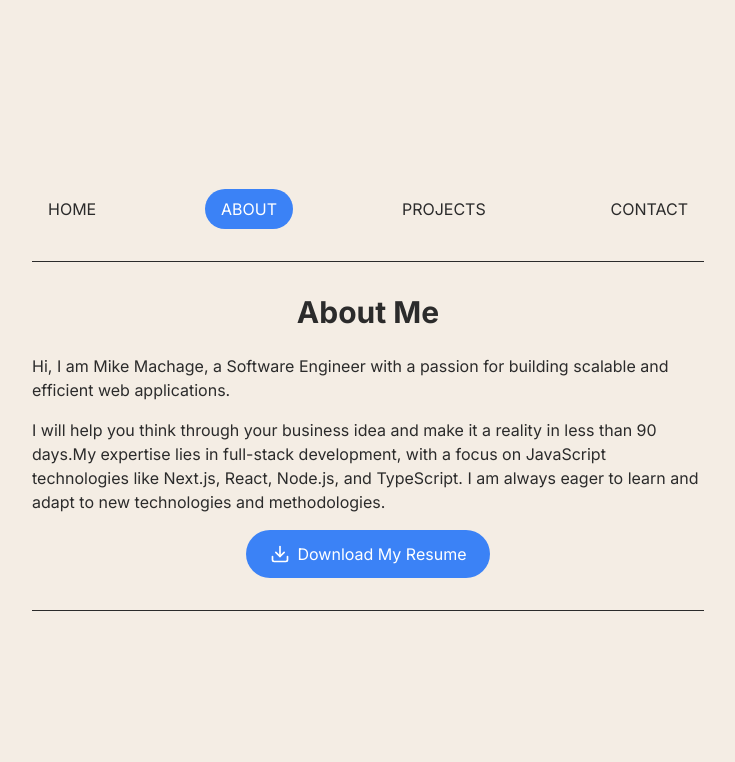
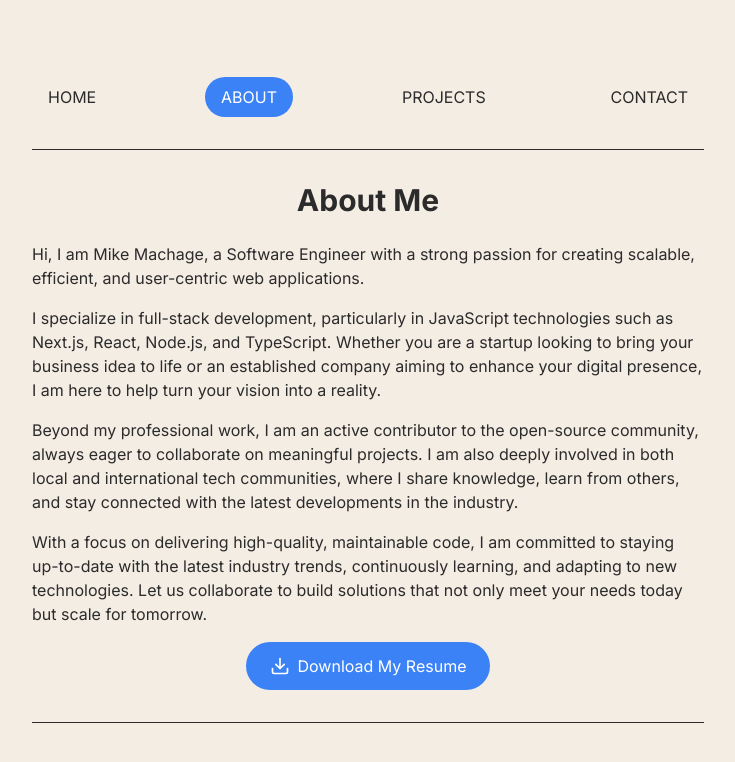
Before and after one commit to machage9603/personal-website, a Next.js app: page /about in a window 1280 px wide. Shown: the top 762 px of the page, without its empty margins (272-1007 px from the left). Built offline with nearby package versions, Linux system fonts and the light colour scheme.

Commit message:
update about me page

```diff
--- a/app/about/page.tsx
+++ b/app/about/page.tsx
@@ -17,15 +17,29 @@ export default function About() {
         ></motion.div>
         <h1 className="text-3xl font-bold mb-6">About Me</h1>
         <p className="mb-4">
-          Hi, I am Mike Machage, a Software Engineer with a passion for building
-          scalable and efficient web applications.
+          Hi, I am Mike Machage, a Software Engineer with a strong passion for
+          creating scalable, efficient, and user-centric web applications.
         </p>
         <p className="mb-4">
-          I will help you think through your business idea and make it a reality
-          in less than 90 days.My expertise lies in full-stack development, with
-          a focus on JavaScript technologies like Next.js, React, Node.js, and
-          TypeScript. I am always eager to learn and adapt to new technologies
-          and methodologies.
+          I specialize in full-stack development, particularly in JavaScript
+          technologies such as Next.js, React, Node.js, and TypeScript. Whether
+          you are a startup looking to bring your business idea to life or an
+          established company aiming to enhance your digital presence, I am here
+          to help turn your vision into a reality.
+        </p>
+        <p className="mb-4">
+          Beyond my professional work, I am an active contributor to the
+          open-source community, always eager to collaborate on meaningful
+          projects. I am also deeply involved in both local and international
+          tech communities, where I share knowledge, learn from others, and stay
+          connected with the latest developments in the industry.
+        </p>
+        <p className="mb-4">
+          With a focus on delivering high-quality, maintainable code, I am
+          committed to staying up-to-date with the latest industry trends,
+          continuously learning, and adapting to new technologies. Let us
+          collaborate to build solutions that not only meet your needs today but
+          scale for tomorrow.
         </p>
         <motion.a
           href="/machageCV.pdf"
--- a/app/projects/page.tsx
+++ b/app/projects/page.tsx
@@ -11,21 +11,21 @@ const projects = [
     title: "Project 1",
     description: "Description for Project 1",
     demo: "https://demo1.com",
-    github: "https://github.com/project1",
+    github: "https://github.com/#",
   },
   {
     id: 2,
     title: "Project 2",
     description: "Description for Project 2",
     demo: "https://demo2.com",
-    github: "https://github.com/project2",
+    github: "https://github.com/#",
   },
   {
     id: 3,
     title: "Project 3",
     description: "Description for Project 3",
     demo: "https://demo3.com",
-    github: "https://github.com/project3",
+    github: "https://github.com/#",
   },
 ];
 
@@ -61,7 +61,7 @@ export default function Projects() {
           transition={{ duration: 1 }}
         ></motion.div>
         <h1 className="text-2xl md:text-3xl font-bold mb-8 text-center">
-          My Projects
+          My Recent Projects
         </h1>
         <div
           ref={carouselRef}
@@ -105,9 +105,9 @@ export default function Projects() {
             ))}
           </div>
         </div>
-        <div className="flex justify-center space-x-4 mb-8">
+        <div className="flex justify-center space-x-24 mb-0">
           <a
-            href="https://github.com/sponsors/yourusername"
+            href="https://github.com/sponsors/machage9603"
             target="_blank"
             rel="noopener noreferrer"
             className="flex items-center justify-center px-4 py-2 bg-gray-200 hover:bg-gray-300 text-gray-800 rounded-full transition-colors duration-300"
@@ -116,7 +116,7 @@ export default function Projects() {
             Sponsor on GitHub
           </a>
           <a
-            href="https://www.buymeacoffee.com/yourusername"
+            href="https://www.buymeacoffee.com/machage"
             target="_blank"
             rel="noopener noreferrer"
             className="flex items-center justify-center px-4 py-2 bg-yellow-400 hover:bg-yellow-500 text-gray-800 rounded-full transition-colors duration-300"
--- a/package.json
+++ b/package.json
@@ -10,7 +10,6 @@
   },
   "dependencies": {
     "@formspree/react": "^2.5.1",
-    "@next/font": "^14.2.9",
     "framer-motion": "^11.5.4",
     "lucide-react": "^0.439.0",
     "next": "14.2.9",
```
Also changed, not shown: 1 other file (tests, documents, lock files or other folders).
